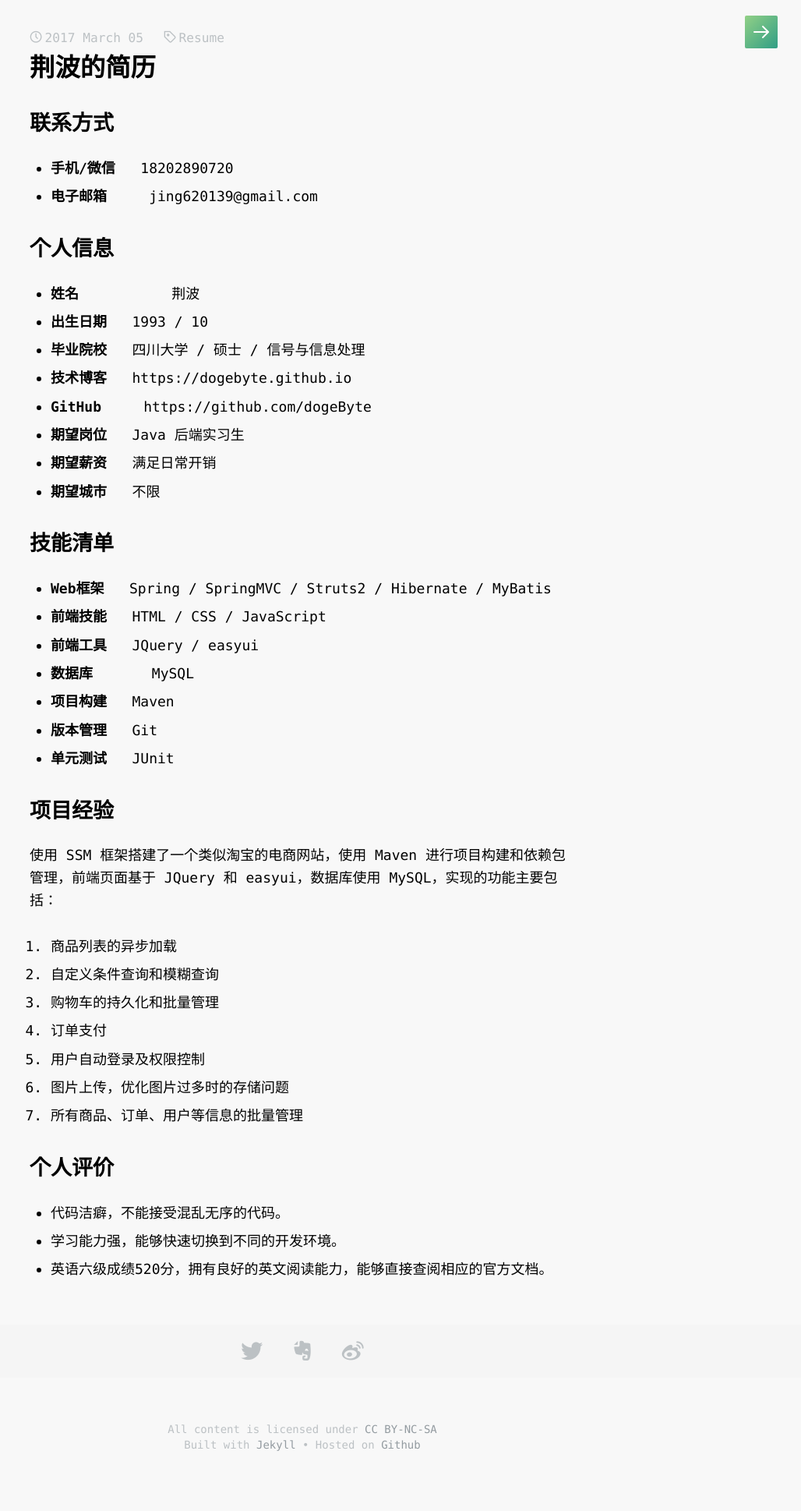
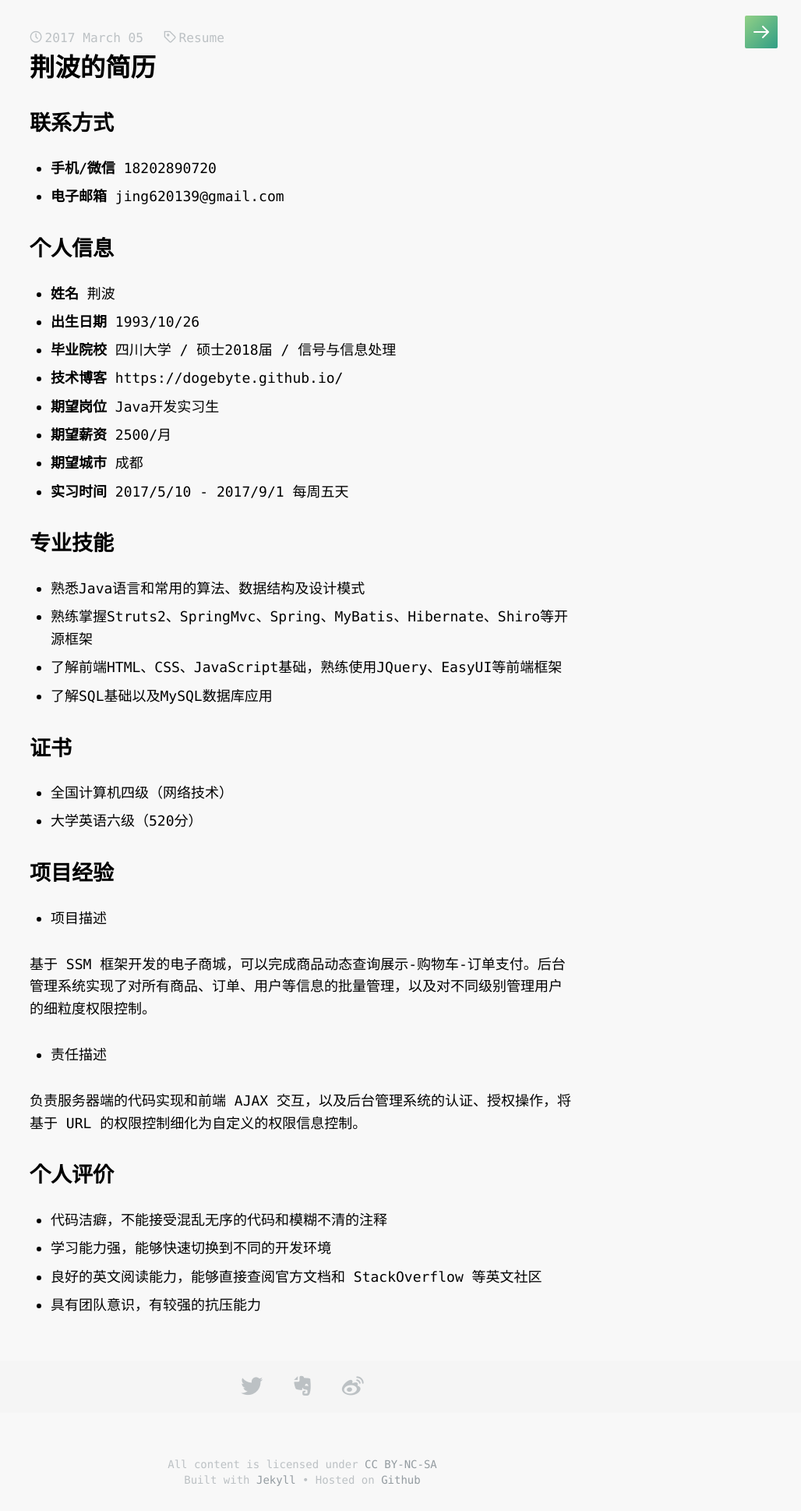
Before and after one commit to dogeByte/dogeByte.github.io, a Jekyll site: the page built from _posts/2017-03-05-resume.md, in a window 1280 px wide. Shown: the whole page at 78% size, without its empty margins (252-1280 px from the left). Built offline with Jekyll 4.4.1, drawn with Linux system fonts in a browser that asks for light colours; some web fonts are replaced; comment, search, counter and statistics services are not loaded.

Commit message:
update resume

```diff
--- a/_posts/2017-03-05-resume.md
+++ b/_posts/2017-03-05-resume.md
@@ -6,46 +6,47 @@ categories: Resume
 tags: Resume
 ---
 
-# 联系方式
+# 联系方式 #
 
-- **手机/微信** &nbsp; 18202890720
-- **电子邮箱** &nbsp;&nbsp;&nbsp; jing620139@gmail.com
+- **手机/微信** 18202890720
+- **电子邮箱** jing620139@gmail.com
 
-# 个人信息
+# 个人信息 #
 
-- **姓名** &nbsp;&nbsp;&nbsp;&nbsp;&nbsp;&nbsp;&nbsp;&nbsp;&nbsp; 荆波
-- **出生日期** &nbsp; 1993 / 10
-- **毕业院校** &nbsp; 四川大学 / 硕士 / 信号与信息处理
-- **技术博客** &nbsp; https://dogebyte.github.io
-- **GitHub** &nbsp;&nbsp;&nbsp; https://github.com/dogeByte
-- **期望岗位** &nbsp; Java 后端实习生
-- **期望薪资** &nbsp; 满足日常开销
-- **期望城市** &nbsp; 不限
+- **姓名** 荆波
+- **出生日期** 1993/10/26
+- **毕业院校** 四川大学 / 硕士2018届 / 信号与信息处理
+- **技术博客** https://dogebyte.github.io/
+- **期望岗位** Java开发实习生
+- **期望薪资** 2500/月
+- **期望城市** 成都
+- **实习时间** 2017/5/10 - 2017/9/1  每周五天
 
-# 技能清单
+# 专业技能
 
-- **Web框架** &nbsp; Spring / SpringMVC / Struts2 / Hibernate / MyBatis
-- **前端技能** &nbsp; HTML / CSS / JavaScript
-- **前端工具** &nbsp; JQuery / easyui
-- **数据库** &nbsp;&nbsp;&nbsp;&nbsp;&nbsp; MySQL
-- **项目构建** &nbsp; Maven
-- **版本管理** &nbsp; Git
-- **单元测试** &nbsp; JUnit
+- 熟悉Java语言和常用的算法、数据结构及设计模式
+- 熟练掌握Struts2、SpringMvc、Spring、MyBatis、Hibernate、Shiro等开源框架
+- 了解前端HTML、CSS、JavaScript基础，熟练使用JQuery、EasyUI等前端框架
+- 了解SQL基础以及MySQL数据库应用
+
+# 证书
+
+- 全国计算机四级（网络技术）
+- 大学英语六级（520分）
 
 # 项目经验
 
-使用 SSM 框架搭建了一个类似淘宝的电商网站，使用 Maven 进行项目构建和依赖包管理，前端页面基于 JQuery 和 easyui，数据库使用 MySQL，实现的功能主要包括：
+- 项目描述
 
-1. 商品列表的异步加载
-2. 自定义条件查询和模糊查询
-3. 购物车的持久化和批量管理
-4. 订单支付
-5. 用户自动登录及权限控制
-6. 图片上传，优化图片过多时的存储问题
-7. 所有商品、订单、用户等信息的批量管理
+基于 SSM 框架开发的电子商城，可以完成商品动态查询展示-购物车-订单支付。后台管理系统实现了对所有商品、订单、用户等信息的批量管理，以及对不同级别管理用户的细粒度权限控制。
+
+- 责任描述
+
+负责服务器端的代码实现和前端 AJAX 交互，以及后台管理系统的认证、授权操作，将基于 URL 的权限控制细化为自定义的权限信息控制。
 
 # 个人评价
 
-- 代码洁癖，不能接受混乱无序的代码。
-- 学习能力强，能够快速切换到不同的开发环境。
-- 英语六级成绩520分，拥有良好的英文阅读能力，能够直接查阅相应的官方文档。
+- 代码洁癖，不能接受混乱无序的代码和模糊不清的注释
+- 学习能力强，能够快速切换到不同的开发环境
+- 良好的英文阅读能力，能够直接查阅官方文档和 StackOverflow 等英文社区
+- 具有团队意识，有较强的抗压能力
```
